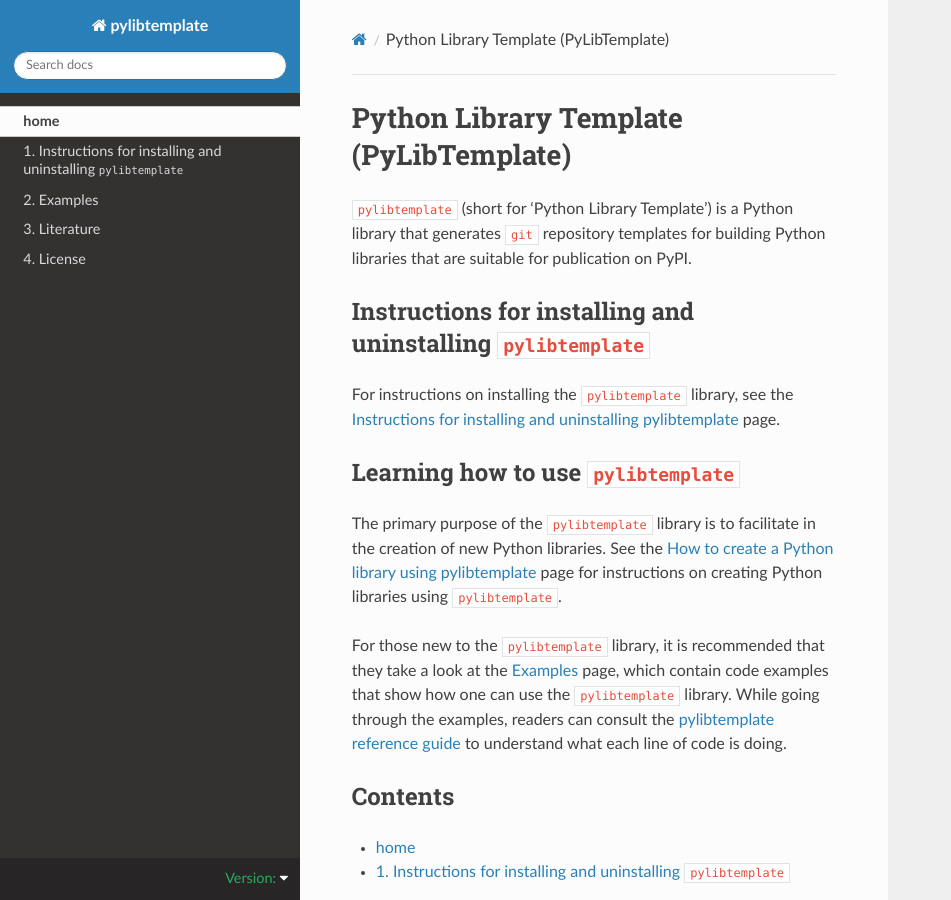
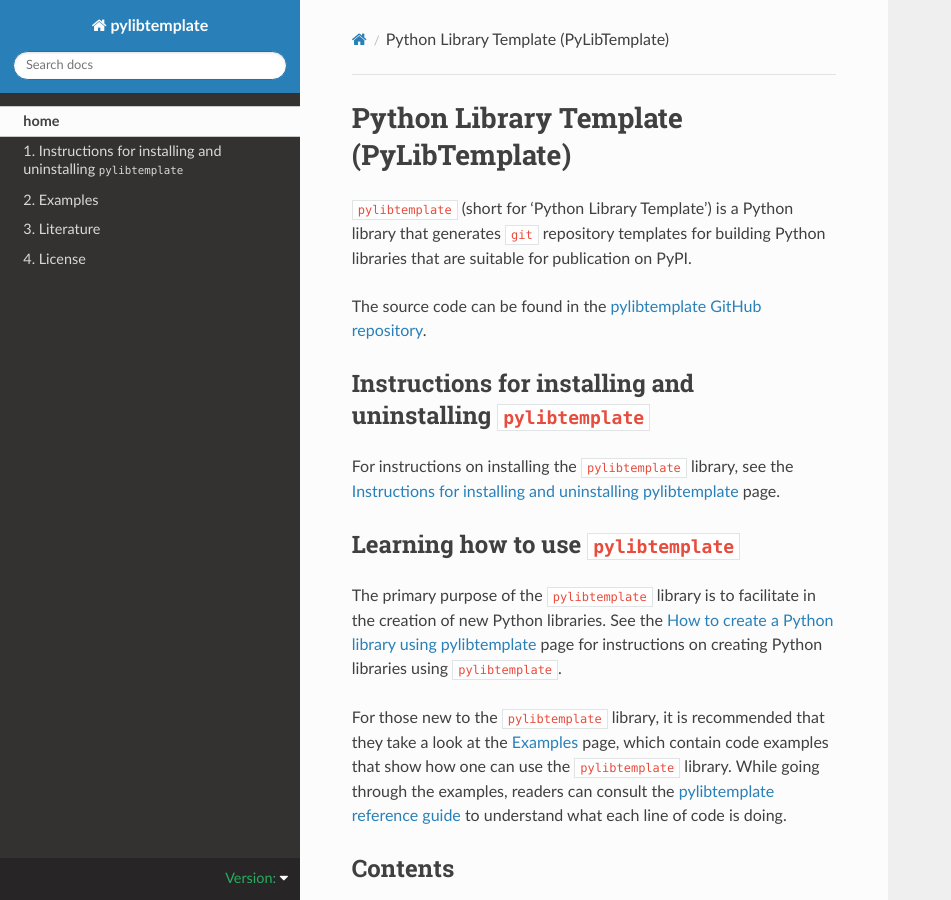
Before and after one commit to mrfitzpa/pylibtemplate, a Sphinx documentation site: the page built from docs/index.rst, in a window 1280 px wide and 900 px high. Shown: the whole window, without its empty margins (0-951 px from the left). Built offline with Sphinx 7.4.7 and the Read the Docs theme 3.1.0, drawn with Linux system fonts in a browser that asks for light colours; pages that are not in the unit, such as notebooks, are missing from menus; the version number could not be read and is left out.

Commit message:
Added extra links to the GitHub repo to improve visibility.

```diff
--- a/docs/index.rst
+++ b/docs/index.rst
@@ -4,6 +4,9 @@
 ``pylibtemplate`` (short for 'Python Library Template') is a Python library that
 generates ``git`` repository templates for building Python libraries that are
 suitable for publication on PyPI.
+
+The source code can be found in the `pylibtemplate GitHub repository
+<https://github.com/mrfitzpa/pylibtemplate>`_.
 
 
 
```
Also changed, not shown: README.md (+3 -0 lines).
